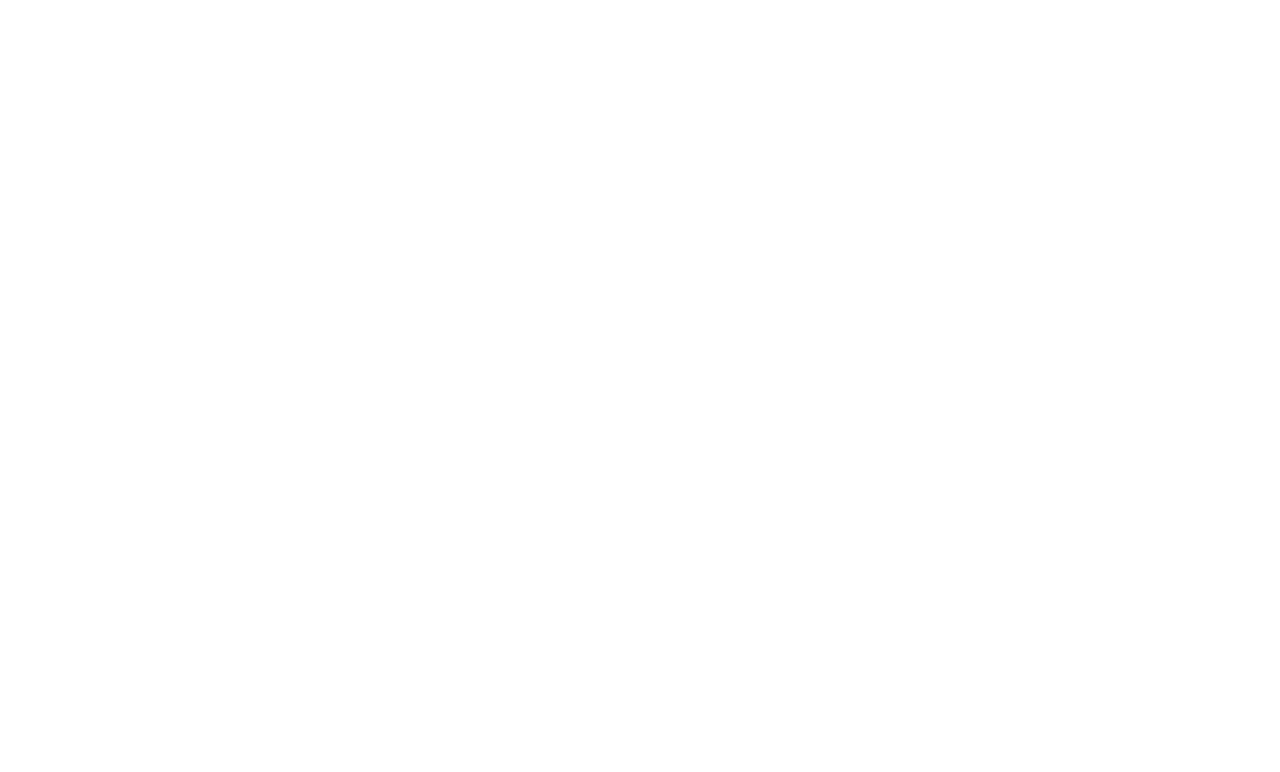
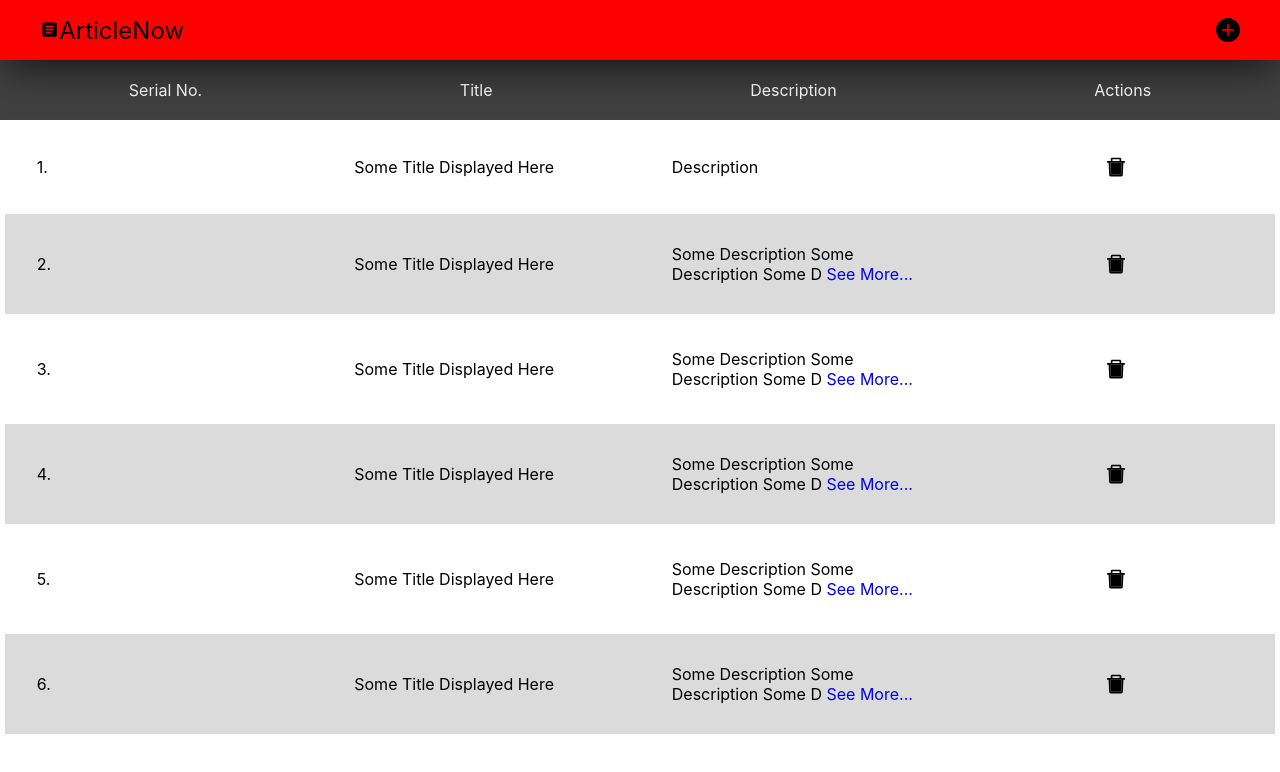
Before and after one commit to gurkiratsinghofficial/ArticlesNow, a React (Create React App) app: page / in a window 1280 px wide. Shown: the top 772 px of the page. Built offline with nearby package versions, Linux system fonts and the light colour scheme.

Commit message:
listing done

```diff
--- a/package.json
+++ b/package.json
@@ -10,6 +10,7 @@
     "axios": "^0.26.1",
     "react": "^17.0.2",
     "react-dom": "^17.0.2",
+    "react-icons": "^4.3.1",
     "react-redux": "^7.2.6",
     "react-router-dom": "^6.2.2",
     "react-scripts": "5.0.0",
--- a/src/App.css
+++ b/src/App.css
@@ -1,38 +1,76 @@
 .App {
-  text-align: center;
+  display: flex;
+  justify-content: center;
+  align-items: center;
+  flex-direction: column;
+}
+.header {
+  display: flex;
+  justify-content: space-between;
+  align-items: center;
+  width: 100%;
+  height: 60px;
+  background-color: red;
+  font-size: larger;
+  position: sticky;
+  top: 0;
+  -webkit-box-shadow: 0px 10px 43px -5px rgba(0, 0, 0, 0.75);
+  -moz-box-shadow: 0px 10px 43px -5px rgba(0, 0, 0, 0.75);
+  box-shadow: 0px 10px 43px -5px rgba(0, 0, 0, 0.75);
+}
+.header :first-child {
+  display: flex;
+  align-items: center;
+  margin-left: 20px;
+}
+.header :last-child {
+  margin-right: 20px;
+  font-size: x-large;
+}
+.article-add-container {
+  width: 50%;
+  display: flex;
+  flex-direction: column;
+}
+.article-listing-header {
+  width: 100%;
+  padding-top: 30px;
+}
+.article-listing-header {
+  display: flex;
+  justify-content: space-around;
+  align-items: center;
+  padding: 20px 0;
+  text-transform: capitalize;
+  background-color: rgba(0, 0, 0, 0.75);
+  color: white;
+}
+.article-listing-container {
+  width: 100%;
+}
+.article-listing-container > div {
+  display: flex;
+  justify-content: space-around;
+  align-items: center;
+  padding: 30px 0;
+  margin: 5px;
+  text-transform: capitalize;
+}
+.article-listing-container > div > :last-child {
+  display: flex;
+  justify-content: center;
+}
+.article-listing-container > :nth-child(even) {
+  background-color: #dbdbdb;
+}
+.article-listing-container svg {
+  font-size: x-large;
+  cursor: pointer;
+}
+.article-listing-container a {
+  text-decoration: none;
 }
 
-.App-logo {
-  height: 40vmin;
-  pointer-events: none;
+.article-listing-container span {
+  width: 20%;
 }
-
-@media (prefers-reduced-motion: no-preference) {
-  .App-logo {
-    animation: App-logo-spin infinite 20s linear;
-  }
-}
-
-.App-header {
-  background-color: #282c34;
-  min-height: 100vh;
-  display: flex;
-  flex-direction: column;
-  align-items: center;
-  justify-content: center;
-  font-size: calc(10px + 2vmin);
-  color: white;
-}
-
-.App-link {
-  color: #61dafb;
-}
-
-@keyframes App-logo-spin {
-  from {
-    transform: rotate(0deg);
-  }
-  to {
-    transform: rotate(360deg);
-  }
-}
--- a/src/App.js
+++ b/src/App.js
@@ -2,13 +2,23 @@
 import { Route, Routes } from "react-router-dom";
 import ArticleListing from "./features/components/ArticleListing/ArticleListing";
 import ArticleView from "./features/components/ArticleView/ArticleView";
-
+import { MdArticle } from "react-icons/md";
+import { BsFillPlusCircleFill } from "react-icons/bs";
 function App() {
   return (
     <div className="App">
+      <div className="header">
+        <div>
+          <MdArticle />
+          <span>ArticleNow</span>
+        </div>
+        <div>
+          <BsFillPlusCircleFill />
+        </div>
+      </div>
       <Routes>
         <Route path="/" element={<ArticleListing />} />
-        <Route path="view" element={<ArticleView />} />
+        <Route path="view/:id" element={<ArticleView />} />
       </Routes>
     </div>
   );
--- a/src/app/store.js
+++ b/src/app/store.js
@@ -1,5 +1,8 @@
-import { configureStore } from '@reduxjs/toolkit'
+import { configureStore } from "@reduxjs/toolkit";
+import articleSlice from "../features/articleSlice";
 
 export const store = configureStore({
-  reducer: {},
-})
+  reducer: {
+    article: articleSlice,
+  },
+});
--- a/src/features/components/ArticleListing/ArticleListing.js
+++ b/src/features/components/ArticleListing/ArticleListing.js
@@ -1,11 +1,38 @@
-import React from 'react';
+import React from "react";
+import articles from "../../../utils/dummy";
+import { AiTwotoneDelete } from "react-icons/ai";
+import { Link } from "react-router-dom";
 
 function ArticleListing(props) {
-    return (
-        <div>
-
-        </div>
-    );
+  const minLength = 40;
+  const renderSeeMore = (item) => {
+    if (item?.description?.length > minLength)
+      return <Link to={`/view/${item.id}`}>See more...</Link>;
+  };
+  return (
+    <>
+      <div className="article-listing-header">
+        <span>Serial no.</span>
+        <span>Title</span>
+        <span>Description</span>
+        <span>Actions</span>
+      </div>
+      <div className="article-listing-container">
+        {articles?.map((item) => (
+          <div>
+            <span> {item.id}.</span>
+            <span> {item.title}</span>
+            <span>
+              {item.description.slice(0, minLength)} {renderSeeMore(item)}
+            </span>
+            <span>
+              <AiTwotoneDelete />
+            </span>
+          </div>
+        ))}
+      </div>
+    </>
+  );
 }
 
 export default ArticleListing;
--- a/src/features/components/ArticleView/ArticleView.js
+++ b/src/features/components/ArticleView/ArticleView.js
@@ -1,11 +1,7 @@
-import React from 'react';
+import React from "react";
 
-function ArticleView(props) {
-    return (
-        <div>
-
-        </div>
-    );
+function ArticleView() {
+  return <div></div>;
 }
 
 export default ArticleView;
--- /dev/null
+++ b/src/utils/dummy.js
@@ -0,0 +1,39 @@
+const articles = [
+  {
+    id: 1,
+    title: "some title displayed here",
+    description:
+      "description ",
+  },
+  {
+    id: 2,
+    title: "some title displayed here",
+    description:
+      "some description some description some description some description some description some description some description some description some description some description some description some description some description some description some description some description some description some description some description some description some description some description some description some description some description some description some description some description some description some description some description some description ",
+  },
+  {
+    id: 3,
+    title: "some title displayed here",
+    description:
+      "some description some description some description some description some description some description some description some description some description some description some description some description some description some description some description some description some description some description some description some description some description some description some description some description some description some description some description some description some description some description some description some description ",
+  },
+  {
+    id: 4,
+    title: "some title displayed here",
+    description:
+      "some description some description some description some description some description some description some description some description some description some description some description some description some description some description some description some description some description some description some description some description some description some description some description some description some description some description some description some description some description some description some description some description ",
+  },
+  {
+    id: 5,
+    title: "some title displayed here",
+    description:
+      "some description some description some description some description some description some description some description some description some description some description some description some description some description some description some description some description some description some description some description some description some description some description some description some description some description some description some description some description some description some description some description some description ",
+  },
+  {
+    id: 6,
+    title: "some title displayed here",
+    description:
+      "some description some description some description some description some description some description some description some description some description some description some description some description some description some description some description some description some description some description some description some description some description some description some description some description some description some description some description some description some description some description some description some description ",
+  },
+];
+export default articles;
```
Also changed, not shown: src/features/components/ArticleAdd/ArticleAdd.js (added, +15 -0 lines), src/index.css (line endings or trailing spaces), 1 other file (tests, documents, lock files or other folders).
